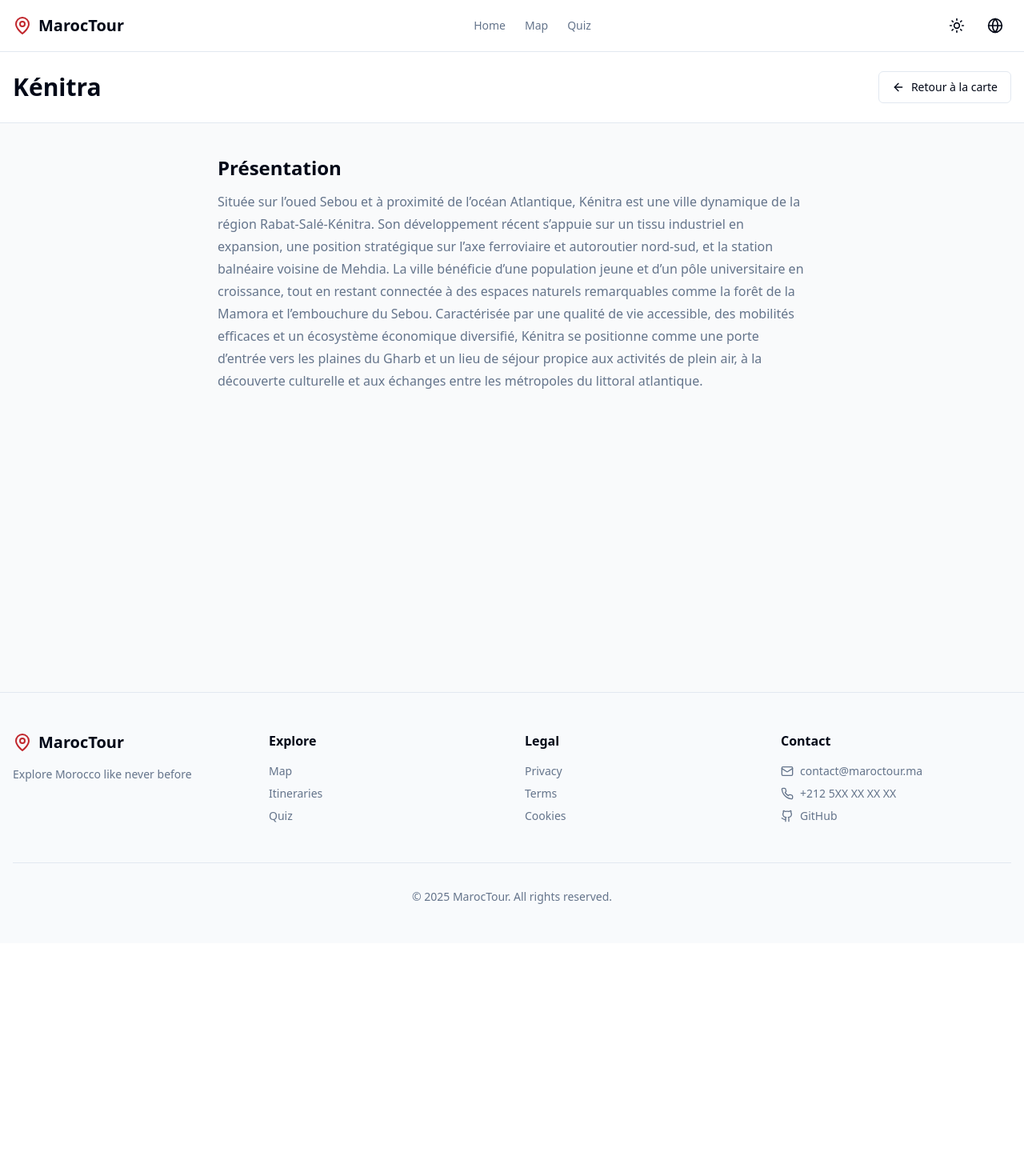
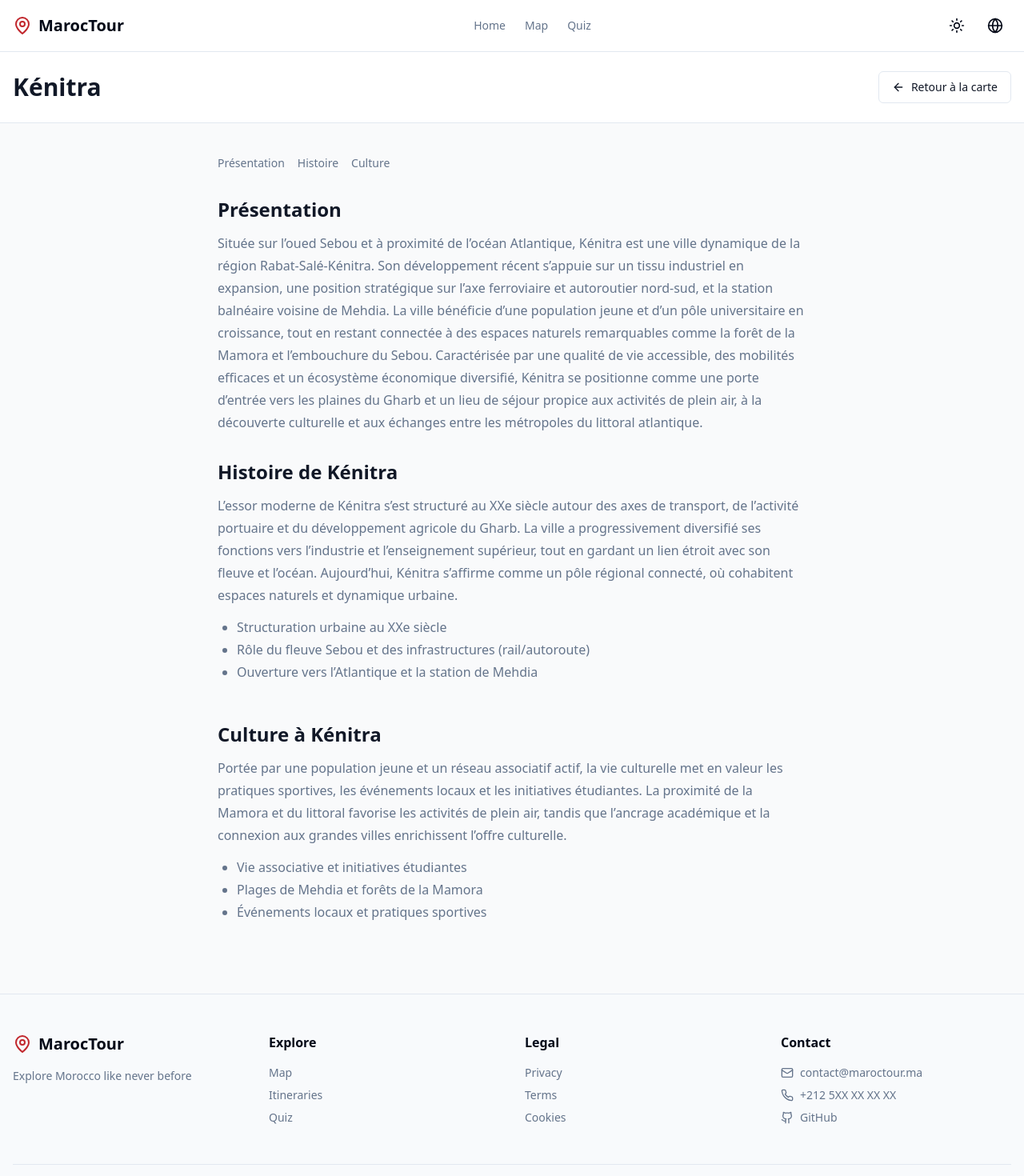
Before and after one commit to amn-sdk/MarocTour, a Next.js app in the folder apps/web/: page /en/city/kenitra in a window 1280 px wide. Shown: the top 1470 px of the page at 80% size. Before the commit the page ends 1179 px from the top, so only its background shows below. Built offline with nearby package versions, Linux system fonts and the light colour scheme.

Commit message:
test(e2e): assert Kenitra presentation, history and culture sections with anchor nav

```diff
--- a/apps/web/app/[locale]/city/kenitra/kenitra-client.tsx
+++ b/apps/web/app/[locale]/city/kenitra/kenitra-client.tsx
@@ -8,7 +8,7 @@ import { ArrowLeft } from 'lucide-react';
 export default function KenitraPageClient() {
   return (
     <div className="min-h-screen bg-gray-50">
-      <header className="bg-white border-b">
+      <header className="bg-white border-b text-gray-900">
         <div className="container mx-auto px-4 py-6 flex items-center justify-between">
           <h1 className="text-3xl font-bold">Kénitra</h1>
           <Link href="/map">
@@ -20,7 +20,13 @@ export default function KenitraPageClient() {
         </div>
       </header>
 
-      <main className="container mx-auto px-4 py-10 max-w-3xl">
+      <main className="container mx-auto px-4 py-10 max-w-3xl text-gray-900">
+        <nav aria-label="Navigation interne" className="mb-8 flex gap-4 text-sm text-muted-foreground">
+          <a href="#presentation" className="hover:underline">Présentation</a>
+          <a href="#histoire" className="hover:underline">Histoire</a>
+          <a href="#culture" className="hover:underline">Culture</a>
+        </nav>
+
         <section id="presentation" aria-labelledby="presentation-title" className="mb-8">
           <h2 id="presentation-title" className="text-2xl font-semibold mb-3">Présentation</h2>
           <p className="text-base leading-7 text-muted-foreground">
@@ -36,6 +42,37 @@ export default function KenitraPageClient() {
             du littoral atlantique.
           </p>
         </section>
+
+        <section id="histoire" aria-labelledby="histoire-title" className="mb-12">
+          <h2 id="histoire-title" className="text-2xl font-semibold mb-3">Histoire de Kénitra</h2>
+          <p className="text-base leading-7 text-muted-foreground mb-3">
+            L’essor moderne de Kénitra s’est structuré au XXe siècle autour des axes de transport,
+            de l’activité portuaire et du développement agricole du Gharb. La ville a progressivement
+            diversifié ses fonctions vers l’industrie et l’enseignement supérieur, tout en gardant
+            un lien étroit avec son fleuve et l’océan. Aujourd’hui, Kénitra s’affirme comme un pôle
+            régional connecté, où cohabitent espaces naturels et dynamique urbaine.
+          </p>
+          <ul className="list-disc pl-6 text-base leading-7 text-muted-foreground">
+            <li>Structuration urbaine au XXe siècle</li>
+            <li>Rôle du fleuve Sebou et des infrastructures (rail/autoroute)</li>
+            <li>Ouverture vers l’Atlantique et la station de Mehdia</li>
+          </ul>
+        </section>
+
+        <section id="culture" aria-labelledby="culture-title" className="mb-12">
+          <h2 id="culture-title" className="text-2xl font-semibold mb-3">Culture à Kénitra</h2>
+          <p className="text-base leading-7 text-muted-foreground mb-3">
+            Portée par une population jeune et un réseau associatif actif, la vie culturelle met en
+            valeur les pratiques sportives, les événements locaux et les initiatives étudiantes. La
+            proximité de la Mamora et du littoral favorise les activités de plein air, tandis que
+            l’ancrage académique et la connexion aux grandes villes enrichissent l’offre culturelle.
+          </p>
+          <ul className="list-disc pl-6 text-base leading-7 text-muted-foreground">
+            <li>Vie associative et initiatives étudiantes</li>
+            <li>Plages de Mehdia et forêts de la Mamora</li>
+            <li>Événements locaux et pratiques sportives</li>
+          </ul>
+        </section>
       </main>
     </div>
   );
```
Also changed, not shown: 1 other file (tests, documents, lock files or other folders).
